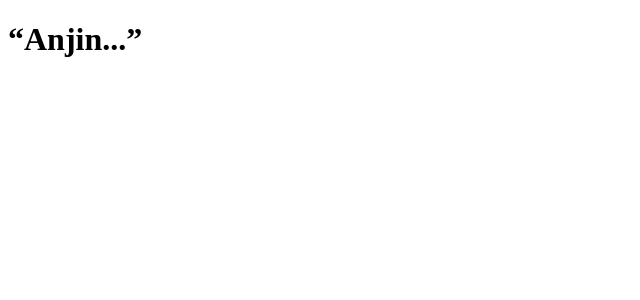
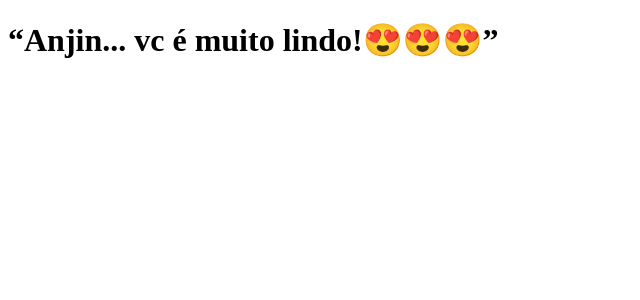
Before and after one commit to mileine/clone-tabnews, a Next.js app: page / in a window 1280 px wide. Shown: the top 300 px of the page, without its empty margins (0-640 px from the left). Built offline with nearby package versions, Linux system fonts and the light colour scheme.

Commit message:
altualizar frase

```diff
--- a/pages/index.js
+++ b/pages/index.js
@@ -1,5 +1,5 @@
 function Home() {
-    return <h1>“Anjin...”</h1>
+    return <h1>“Anjin... vc é muito lindo!😍😍😍”</h1>
 }
 
 export default Home;
```
